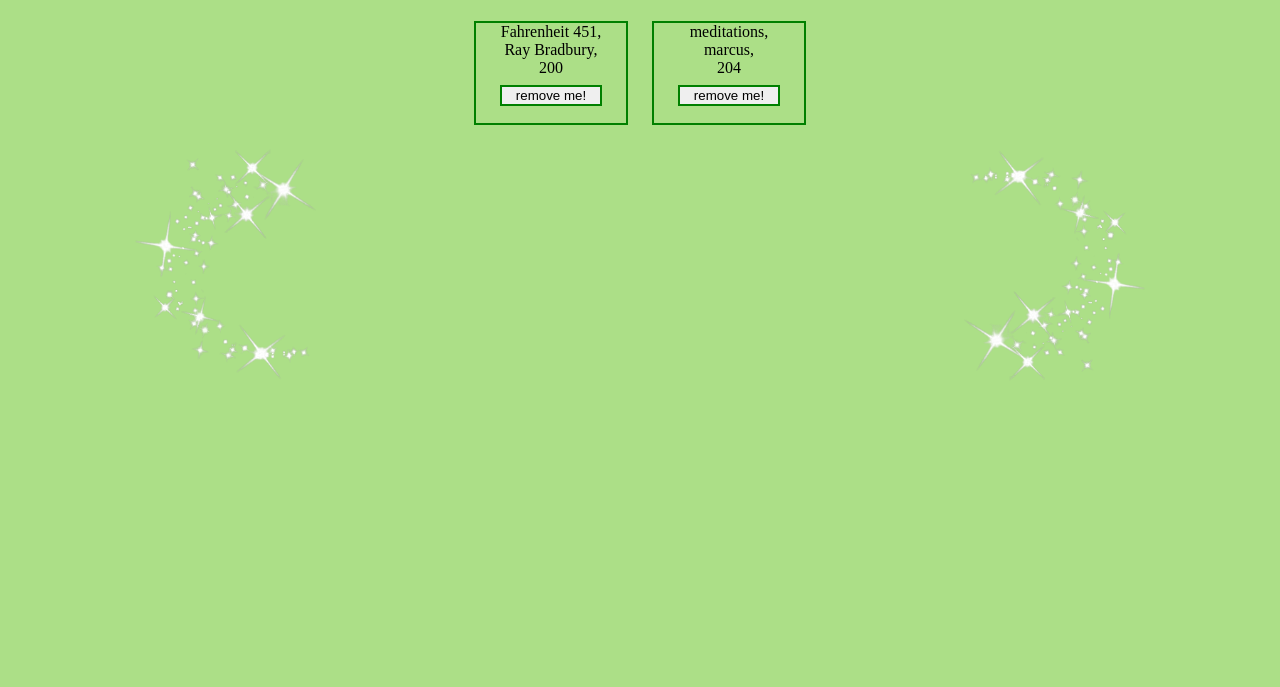
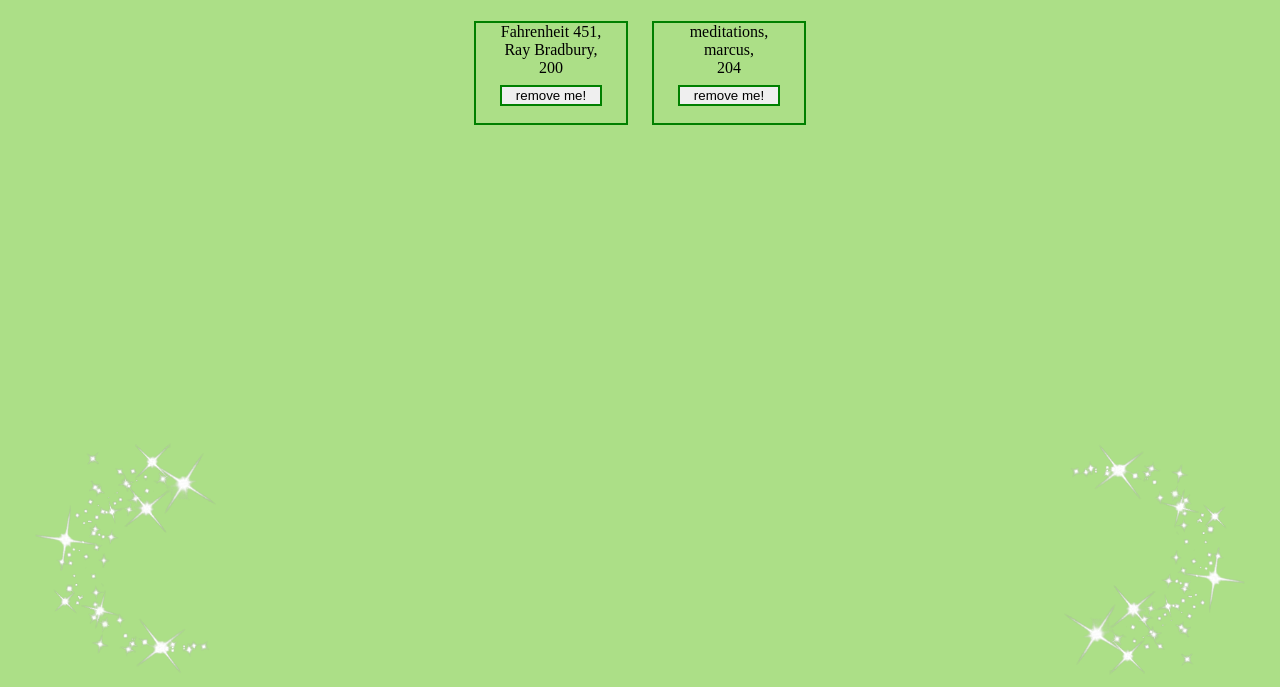
Before and after one commit to ejb1733/library, a plain HTML site: page index.html in a window 1280 px wide. Shown: the part 113-800 px from the top of the page. Drawn offline with Linux system fonts and the light colour scheme.

Commit message:
Fix footer staying at bottom

```diff
--- a/style.css
+++ b/style.css
@@ -58,7 +58,9 @@ h1 {
 }
 
 #footer {
-    width: 1080px;
+    position: fixed;
+    bottom: 0;
+    width: 100%;
     display: flex;
     justify-content: space-between;
 }
```
